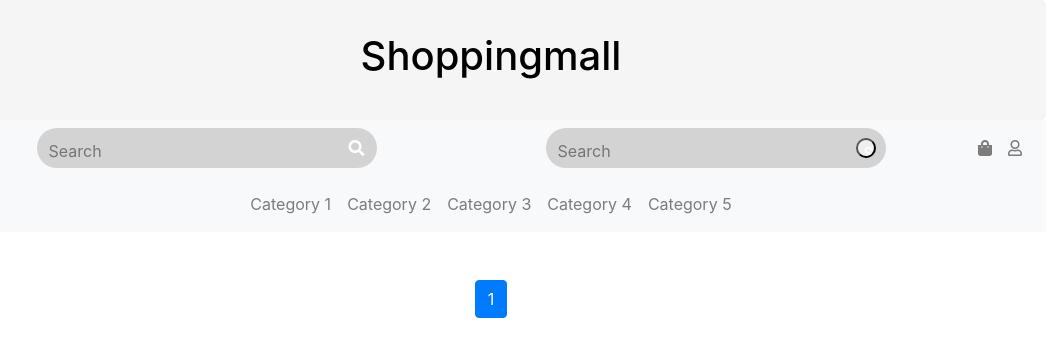
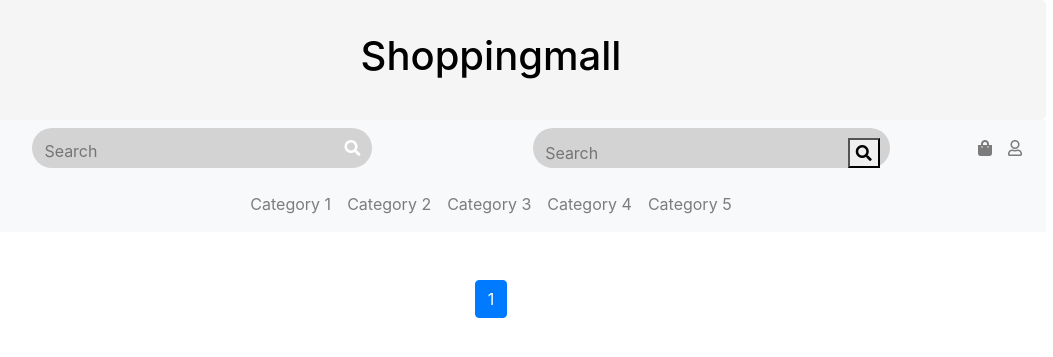
Before and after one commit to haneuu1/WebInterfaceDev, a Django app: page /product/ in a window 1280 px wide. Shown: the top 357 px of the page, without its empty margins (149-1202 px from the left). Run offline with Django 3.2, Linux system fonts and the light colour scheme; data that the repository does not hold is empty; some libraries are stand-ins or nearby versions.

Commit message:
Fix searchbar.html

```diff
--- a/web_app/templates/searchbar.html
+++ b/web_app/templates/searchbar.html
@@ -7,8 +7,11 @@
 
 <form class="navbar-nav ml-auto mr-auto" action="{% url 'shopwindow:search'  %}" method="post">
     {% csrf_token %}
-    <div class="searchbar">
-        <input class="search_input" type="text" name="search_word" required="" id="id_search_word" placeholder="Search">
-        <input class="search_icon btn_submit" type="submit" value="Submit">
+    <div class="searchbar ">
+        <input class="search_input " type="text" name="search_word" required="" id="id_search_word" placeholder="Search">
+        <button type="submit" class="transparents">
+            <i class="fas fa-search"></i>
+        </button>
+
     </div>
 </form>
```
